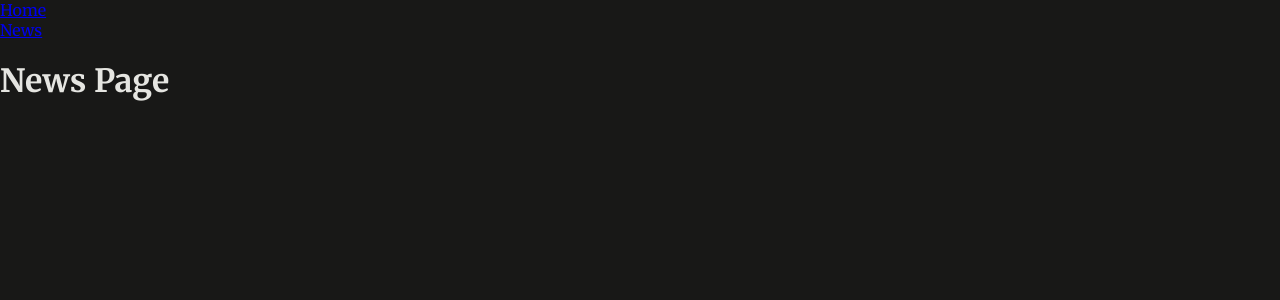
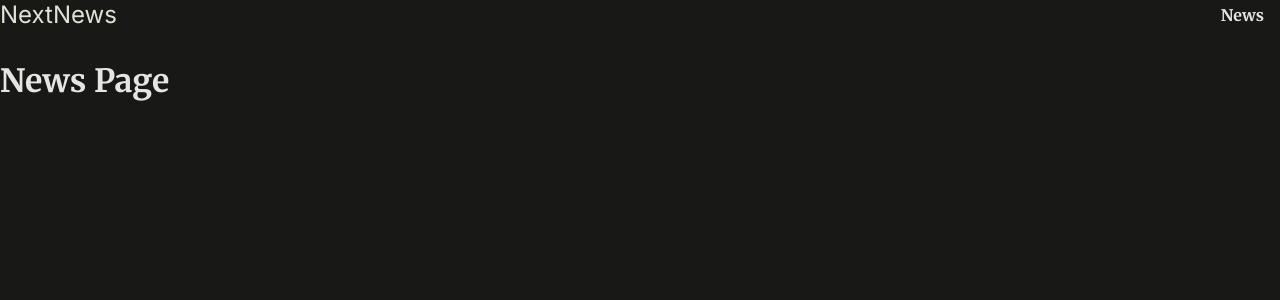
Before and after one commit to mr-mahdiyar/news-world-nextjs, a Next.js app: page /news in a window 1280 px wide. Shown: the top 300 px of the page. Built offline with nearby package versions, Linux system fonts and the light colour scheme.

Commit message:
Some extra things were added to MainHeader for better styling.

```diff
--- a/components/MainHeader.jsx
+++ b/components/MainHeader.jsx
@@ -1,10 +1,18 @@
-import Link from "next/link";
+import Link from 'next/link';
 
-export default function MainHeader () {
-    return <header>
+export default function MainHeader() {
+  return (
+    <header id="main-header">
+      <div id="logo">
+        <Link href="/">NextNews</Link>
+      </div>
+      <nav>
         <ul>
-            <li><Link href="/">Home</Link></li>
-            <li><Link href="/news">News</Link></li>
+          <li>
+            <Link href="/news">News</Link>
+          </li>
         </ul>
+      </nav>
     </header>
+  );
 }
```
